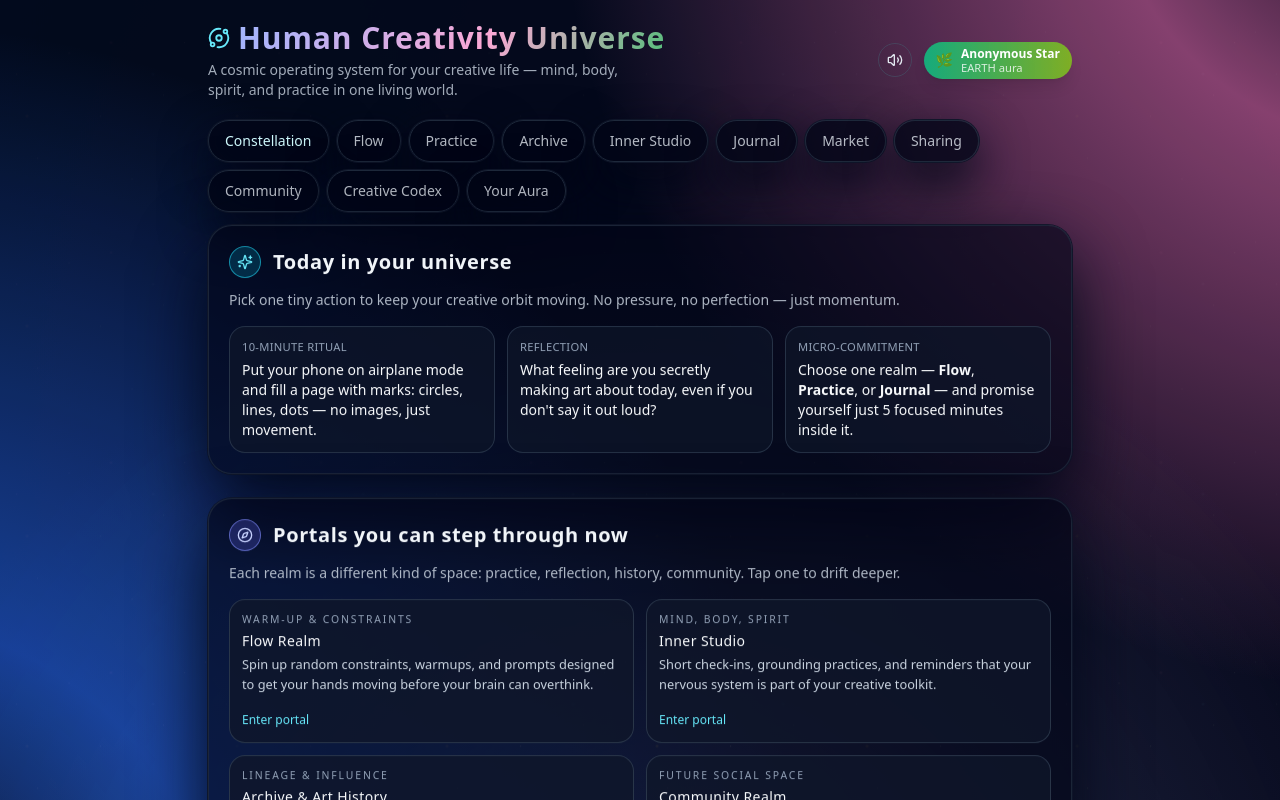
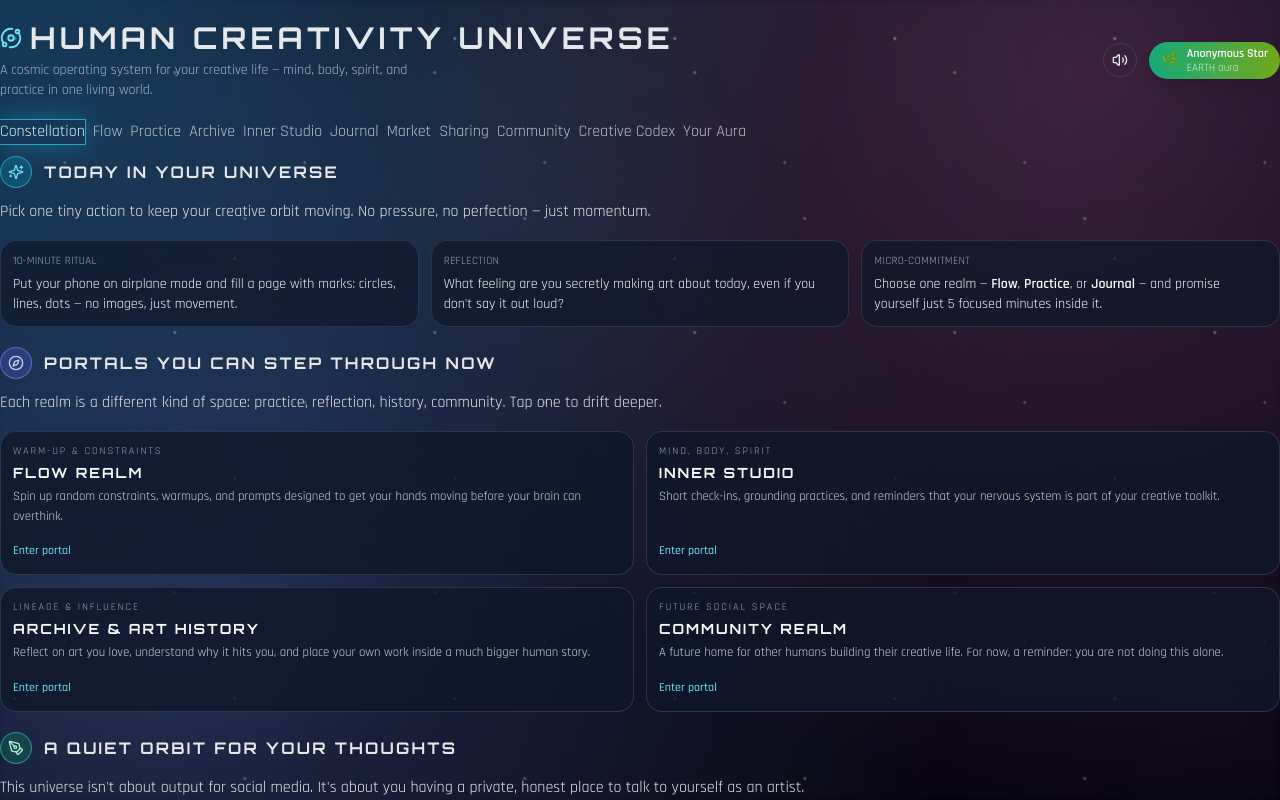
Before and after one commit to Dacolon/Human-Creativity, a Next.js app: page / in a window 1280 px wide. Shown: the top 800 px of the page. Built offline with nearby package versions, Linux system fonts and the light colour scheme.

Commit message:
Update globals.css

```diff
--- a/app/globals.css
+++ b/app/globals.css
@@ -1,9 +1,11 @@
+/* app/globals.css */
+
+/* ---------- Fonts ---------- */
+@import url('https://fonts.googleapis.com/css2?family=Orbitron:wght@500;700&family=Rajdhani:wght@400;500;600&display=swap');
+
 @tailwind base;
 @tailwind components;
 @tailwind utilities;
-
-/* ---------- Fonts ---------- */
-@import url('https://fonts.googleapis.com/css2?family=Orbitron:wght@500;700&family=Space+Grotesk:wght@400;500;600&display=swap');
 
 /* ---------- Base theme ---------- */
 
@@ -21,272 +23,78 @@ body {
   padding: 0;
 }
 
+/* Body text: clean but futuristic */
 body {
-  @apply text-slate-50;
-  font-family: "Space Grotesk", system-ui, -apple-system, BlinkMacSystemFont,
-    "SF Pro Text", ui-sans-serif, "Segoe UI", sans-serif;
-  background: #020617;
   min-height: 100vh;
+  background-color: #020617;
+  color: #e5e7eb;
+  font-family: "Rajdhani", system-ui, -apple-system, BlinkMacSystemFont,
+    "Segoe UI", sans-serif;
   position: relative;
   overflow-x: hidden;
 }
 
-/* headings / logo text */
+/* Header / logo font – sci-fi, not super blocky */
 .font-space {
   font-family: "Orbitron", system-ui, sans-serif;
-  letter-spacing: 0.03em;
+  letter-spacing: 0.14em;
+  text-transform: uppercase;
+  font-weight: 600;
 }
 
-/* Tailwind container tweak */
-.container {
-  @apply max-w-4xl mx-auto px-4;
+/* ---------- Cosmic background layers ---------- */
+
+/* Base gradient sky */
+.bg-anim {
+  position: fixed;
+  inset: 0;
+  z-index: -3;
+  pointer-events: none;
+  background:
+    radial-gradient(circle at 0% 0%, rgba(56, 189, 248, 0.26), transparent 55%),
+    radial-gradient(circle at 85% 10%, rgba(244, 114, 182, 0.22), transparent 55%),
+    radial-gradient(circle at 15% 80%, rgba(129, 140, 248, 0.24), transparent 60%),
+    linear-gradient(180deg, #020617 0%, #00010a 100%);
+  background-attachment: fixed;
 }
 
-/* ---------- Cosmic Motion Engine layers ---------- */
-
-/*
-  Layer 1: big nebulas + faint color glow
-*/
-.bg-anim {
-  position: fixed;
-  inset: -30%;
-  z-index: -3;
-  background:
-    radial-gradient(circle at 10% 5%, rgba(56, 189, 248, 0.55), transparent 65%),
-    radial-gradient(circle at 90% 15%, rgba(244, 114, 182, 0.45), transparent 70%),
-    radial-gradient(circle at 15% 80%, rgba(96, 165, 250, 0.4), transparent 65%),
-    radial-gradient(circle at 80% 80%, rgba(129, 140, 248, 0.4), transparent 70%),
-    radial-gradient(circle at 50% 60%, rgba(15, 23, 42, 0.98), #020617 55%);
-  filter: saturate(1.1);
-  animation: bgShift 45s ease-in-out infinite alternate;
-}
-
-/*
-  Layer 2: starfield (bright, obvious)
-*/
-.cosmic-noise {
+/* Starfield */
+.cosmic-depth {
   position: fixed;
   inset: 0;
   z-index: -2;
   pointer-events: none;
+  opacity: 0.55;
   background-image:
-    radial-gradient(1px 1px at 5% 10%, rgba(255, 255, 255, 0.9), transparent),
-    radial-gradient(1px 1px at 15% 30%, rgba(226, 232, 240, 0.9), transparent),
-    radial-gradient(1px 1px at 25% 70%, rgba(248, 250, 252, 0.9), transparent),
-    radial-gradient(1px 1px at 40% 20%, rgba(248, 250, 252, 0.9), transparent),
-    radial-gradient(1px 1px at 55% 50%, rgba(248, 250, 252, 0.9), transparent),
-    radial-gradient(1px 1px at 70% 80%, rgba(248, 250, 252, 0.9), transparent),
-    radial-gradient(1px 1px at 85% 40%, rgba(248, 250, 252, 0.9), transparent),
-    radial-gradient(1px 1px at 95% 15%, rgba(248, 250, 252, 0.9), transparent),
-    radial-gradient(2px 2px at 20% 50%, rgba(251, 191, 36, 0.8), transparent),
-    radial-gradient(2px 2px at 80% 30%, rgba(96, 165, 250, 0.75), transparent),
-    radial-gradient(2px 2px at 60% 15%, rgba(244, 114, 182, 0.75), transparent);
-  background-size: 210px 210px;
-  mix-blend-mode: screen;
-  opacity: 0.9;
-  animation:
-    starDrift 90s linear infinite,
-    twinkle 4s ease-in-out infinite alternate;
+    radial-gradient(circle at 10% 20%, rgba(255, 255, 255, 0.65) 1px, transparent 2px),
+    radial-gradient(circle at 70% 30%, rgba(255, 255, 255, 0.55) 1px, transparent 2px),
+    radial-gradient(circle at 30% 70%, rgba(255, 255, 255, 0.45) 1px, transparent 2px),
+    radial-gradient(circle at 90% 80%, rgba(255, 255, 255, 0.5) 1px, transparent 2px);
+  background-size: 220px 220px, 260px 260px, 240px 240px, 280px 280px;
+  animation: starDrift 60s linear infinite;
 }
 
-/*
-  Layer 3: depth + "planets" / horizon
-*/
-.cosmic-depth {
+/* Soft cosmic glow / haze */
+.cosmic-noise {
   position: fixed;
   inset: 0;
   z-index: -1;
   pointer-events: none;
+  mix-blend-mode: screen;
+  opacity: 0.28;
   background:
-    /* big planet bottom-left */
-    radial-gradient(circle at -10% 120%, rgba(15, 23, 42, 0.2) 0, rgba(37, 99, 235, 0.6) 20%, transparent 55%),
-    /* smaller planet top-right */
-    radial-gradient(circle at 110% -20%, rgba(15, 23, 42, 0.2) 0, rgba(244, 114, 182, 0.55) 18%, transparent 50%),
-    /* distant horizon curve */
-    radial-gradient(circle at 50% 130%, rgba(15, 23, 42, 0) 0, rgba(15, 23, 42, 0.9) 36%, #020617 65%);
-  opacity: 0.95;
+    radial-gradient(circle at 50% 0%, rgba(255, 255, 255, 0.18), transparent 65%),
+    radial-gradient(circle at 5% 100%, rgba(56, 189, 248, 0.16), transparent 60%),
+    radial-gradient(circle at 95% 100%, rgba(244, 114, 182, 0.18), transparent 60%);
+  filter: blur(3px);
 }
 
-/* ---------- Splash screen ---------- */
-
-.splash-bg {
-  @apply min-h-screen flex items-center justify-center;
-  background:
-    radial-gradient(circle at 10% 0%, rgba(56, 189, 248, 0.4), transparent 65%),
-    radial-gradient(circle at 90% 0%, rgba(244, 114, 182, 0.4), transparent 70%),
-    radial-gradient(circle at 50% 100%, rgba(129, 140, 248, 0.45), transparent 70%),
-    radial-gradient(circle at 0% 85%, rgba(15, 23, 42, 0.98), #020617 70%);
-  position: relative;
-  overflow: hidden;
-}
-
-.splash-title {
-  @apply text-[0.7rem] tracking-[0.32em] uppercase text-slate-300/90;
-  letter-spacing: 0.32em;
-  font-family: "Orbitron", system-ui, sans-serif;
-}
-
-/* ---------- Typography accents ---------- */
-
-.header-accent {
-  background-image: linear-gradient(
-    120deg,
-    #e5e7eb,
-    #a5b4fc,
-    #f9a8d4,
-    #22c55e,
-    #38bdf8
-  );
-  background-size: 220% 220%;
-  -webkit-background-clip: text;
-  background-clip: text;
-  color: transparent;
-  animation: headerGlow 18s ease-in-out infinite alternate;
-}
-
-/* ---------- Floating glass panels / cards ---------- */
-
-.card {
-  @apply rounded-3xl border border-slate-800/90 bg-slate-950/65 p-4 md:p-5;
-  box-shadow:
-    0 0 0 1px rgba(15, 23, 42, 0.95),
-    0 28px 70px rgba(2, 6, 23, 0.98);
-  backdrop-filter: blur(26px);
-}
-
-/* reusable “floating” helpers */
-.float-slow {
-  animation: floatSlow 11s ease-in-out infinite;
-}
-
-.float-slower {
-  animation: floatSlow 15s ease-in-out infinite;
-}
-
-.float-delay {
-  animation: floatSlow 13s ease-in-out infinite;
-  animation-delay: 1.4s;
-}
-
-/* nav buttons */
-.nav-link {
-  @apply inline-flex items-center justify-center rounded-full px-4 py-2.5 text-xs md:text-sm font-medium border border-slate-800 bg-slate-950/80;
-  box-shadow:
-    0 0 0 1px rgba(15, 23, 42, 0.95),
-    0 20px 48px rgba(2, 6, 23, 0.96);
-  backdrop-filter: blur(24px);
-  transition:
-    background-color 160ms ease,
-    border-color 160ms ease,
-    box-shadow 230ms ease,
-    transform 160ms ease;
-}
-
-.nav-link:hover {
-  transform: translateY(-2px);
-  box-shadow:
-    0 0 0 1px rgba(56, 189, 248, 0.8),
-    0 24px 55px rgba(8, 47, 73, 0.98);
-  background:
-    radial-gradient(circle at 0 0, rgba(56, 189, 248, 0.45), transparent 55%),
-    rgba(15, 23, 42, 0.98);
-  border-color: rgba(56, 189, 248, 0.95);
-}
-
-/* space between stacked cards */
-main .card + .card {
-  margin-top: 1rem;
-}
-
-/* ---------- Utility tweaks ---------- */
-
-.cosmic-section-title {
-  @apply text-lg md:text-xl font-semibold text-slate-100;
-  font-family: "Orbitron", system-ui, sans-serif;
-}
-
-.cosmic-subtle {
-  @apply text-xs md:text-sm text-slate-300/85;
-}
-
-/* small screen padding */
-main {
-  padding-top: 0.5rem;
-}
-
-footer {
-  margin-top: 0.5rem;
-}
-
-/* smooth scroll */
-html {
-  scroll-behavior: smooth;
-}
-
-/* ---------- Keyframes ---------- */
-
-@keyframes bgShift {
+/* Star motion */
+@keyframes starDrift {
   0% {
-    transform: translate3d(0, 0, 0) scale(1.04);
-  }
-  25% {
-    transform: translate3d(-1.5%, -1%, 0) scale(1.06);
-  }
-  50% {
-    transform: translate3d(1.5%, 2%, 0) scale(1.04);
-  }
-  75% {
-    transform: translate3d(-0.5%, 1.5%, 0) scale(1.06);
+    transform: translate3d(0, 0, 0);
   }
   100% {
-    transform: translate3d(1%, -1%, 0) scale(1.05);
+    transform: translate3d(-80px, -60px, 0);
   }
 }
-
-@keyframes starDrift {
-  0% {
-    background-position: 0 0;
-  }
-  50% {
-    background-position: -120px 90px;
-  }
-  100% {
-    background-position: -240px 160px;
-  }
-}
-
-@keyframes twinkle {
-  0% {
-    opacity: 0.55;
-  }
-  50% {
-    opacity: 1;
-  }
-  100% {
-    opacity: 0.65;
-  }
-}
-
-@keyframes headerGlow {
-  0% {
-    background-position: 0% 50%;
-  }
-  50% {
-    background-position: 100% 50%;
-  }
-  100% {
-    background-position: 0% 50%;
-  }
-}
-
-@keyframes floatSlow {
-  0% {
-    transform: translateY(0px);
-  }
-  50% {
-    transform: translateY(-8px);
-  }
-  100% {
-    transform: translateY(0px);
-  }
-}
```
